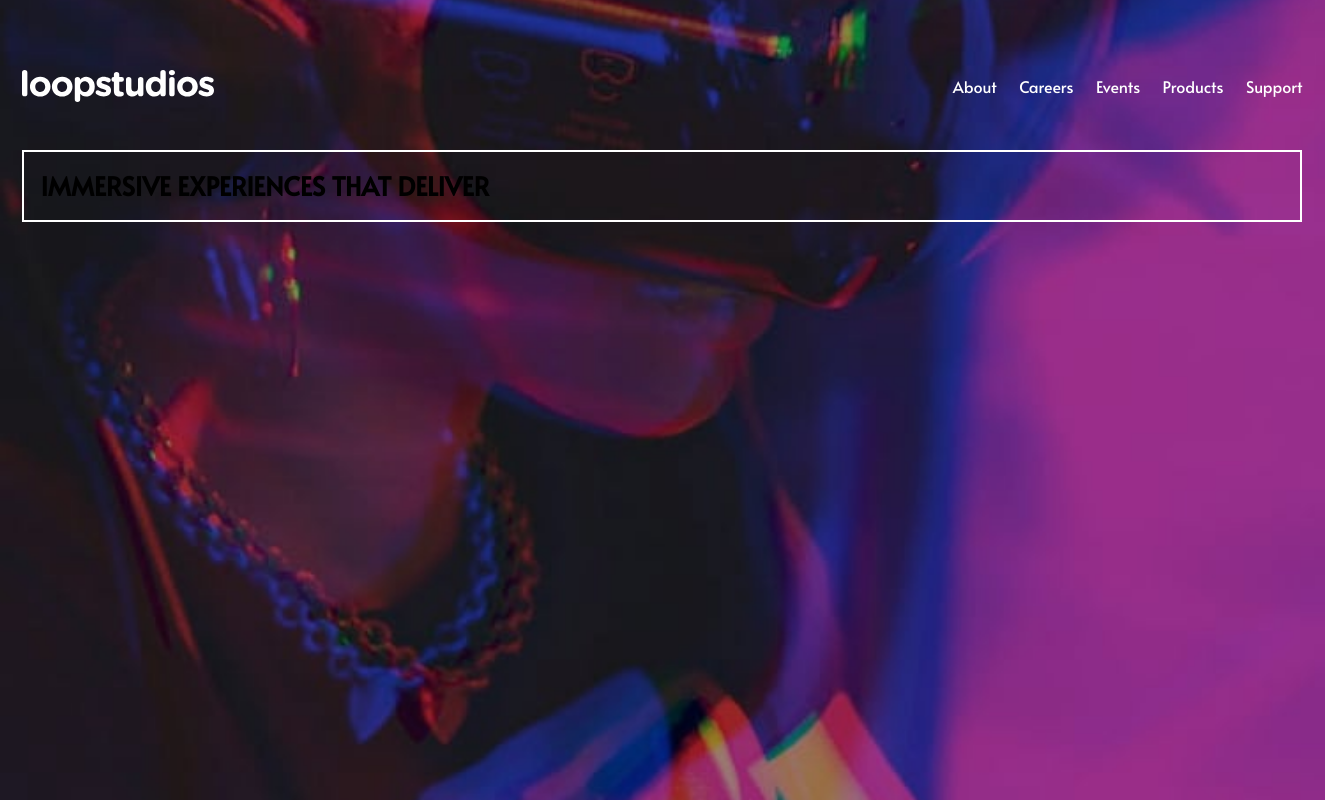
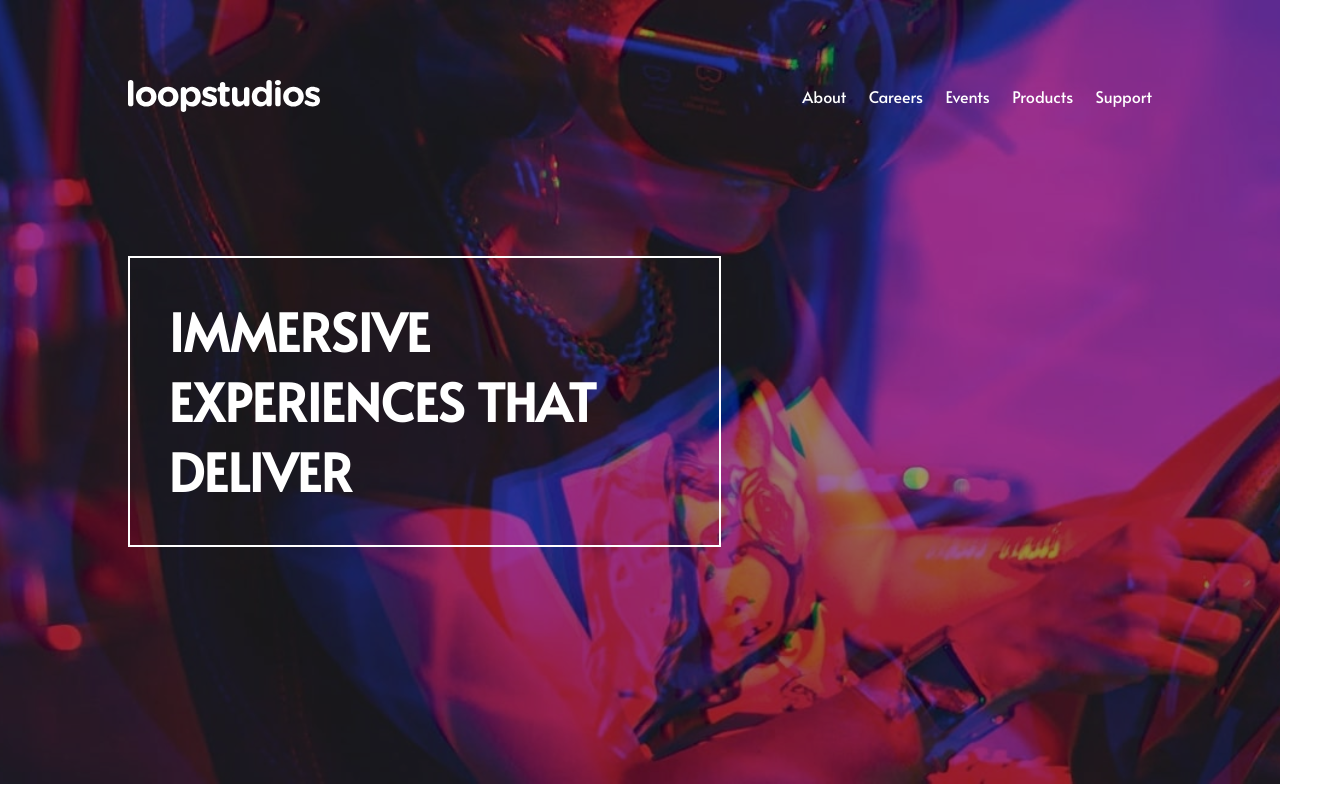
Before and after one commit to eniiku/loopstudios, a React (Vite) app: page / in a window 1280 px wide. Shown: the top 800 px of the page, 1325 px wide, since content can reach past the window. Built offline with nearby package versions, Linux system fonts and the light colour scheme.

Commit message:
feat(Hero): optimize hero section for desktop-view

```diff
--- a/src/App.scss
+++ b/src/App.scss
@@ -23,13 +23,22 @@ ul {
 .app--container {
   min-height: 90vh;
   padding: 1.4rem;
+
+  @media screen and (min-width: 1024px) {
+    padding: 2rem 8rem;
+  }
 }
 
 .heading-text {
   font-size: 1.6rem;
   text-transform: uppercase;
   line-height: 1.4;
-  margin: 0;
+
+  @media screen and (min-width: 1024px) {
+    font-size: 3.2rem;
+    line-height: normal;
+    text-align: left;
+  }
 
   &-white {
     color: var(--white-clr);
--- a/src/components/Hero/Hero.scss
+++ b/src/components/Hero/Hero.scss
@@ -1,15 +1,28 @@
 .hero {
-  width: 100%;
   height: 100vh;
   background: pink;
   background-size: cover;
   background-position: center;
   background-repeat: no-repeat;
-  background-image: url("../../assets/images/mobile/image-hero.jpg");
+  background-image: url('../../assets/images/mobile/image-hero.jpg');
+
+  @media screen and (min-width: 1024px) {
+    height: auto;
+    background-blend-mode: overlay;
+    background-color: rgba(0, 0, 0, 0.4);
+    background-image: url('../../assets/images/desktop/image-hero.jpg');
+  }
 
   &__head {
-    border: 2px solid var(--white-clr);
     padding: 1rem;
     margin: 10rem 0;
+    border: 2px solid var(--white-clr);
+
+    @media screen and (min-width: 1024px) {
+      width: 50%;
+      margin: 6rem 0;
+      padding: 2.4rem;
+      color: var(--white-clr);
+    }
   }
 }
```
